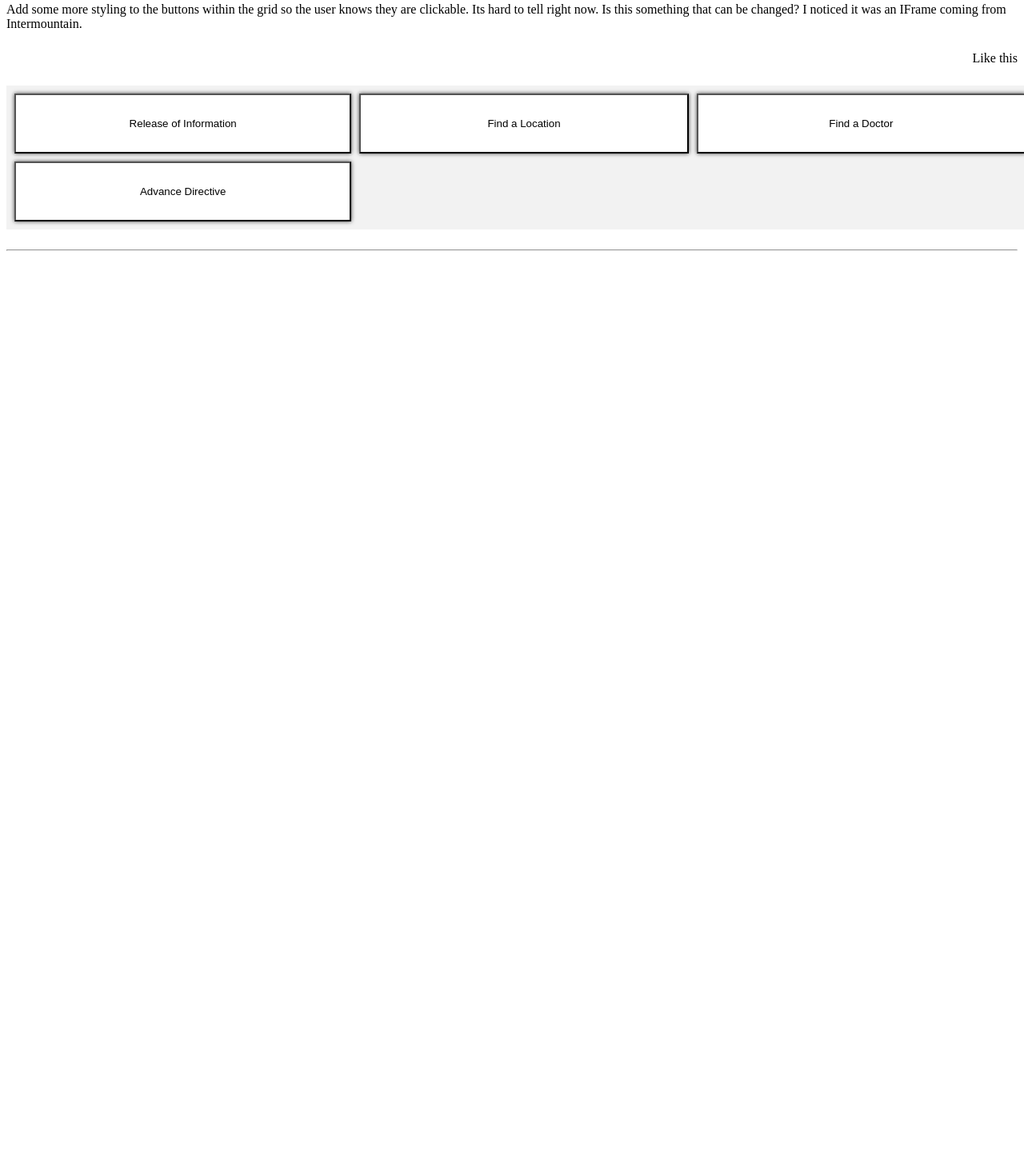
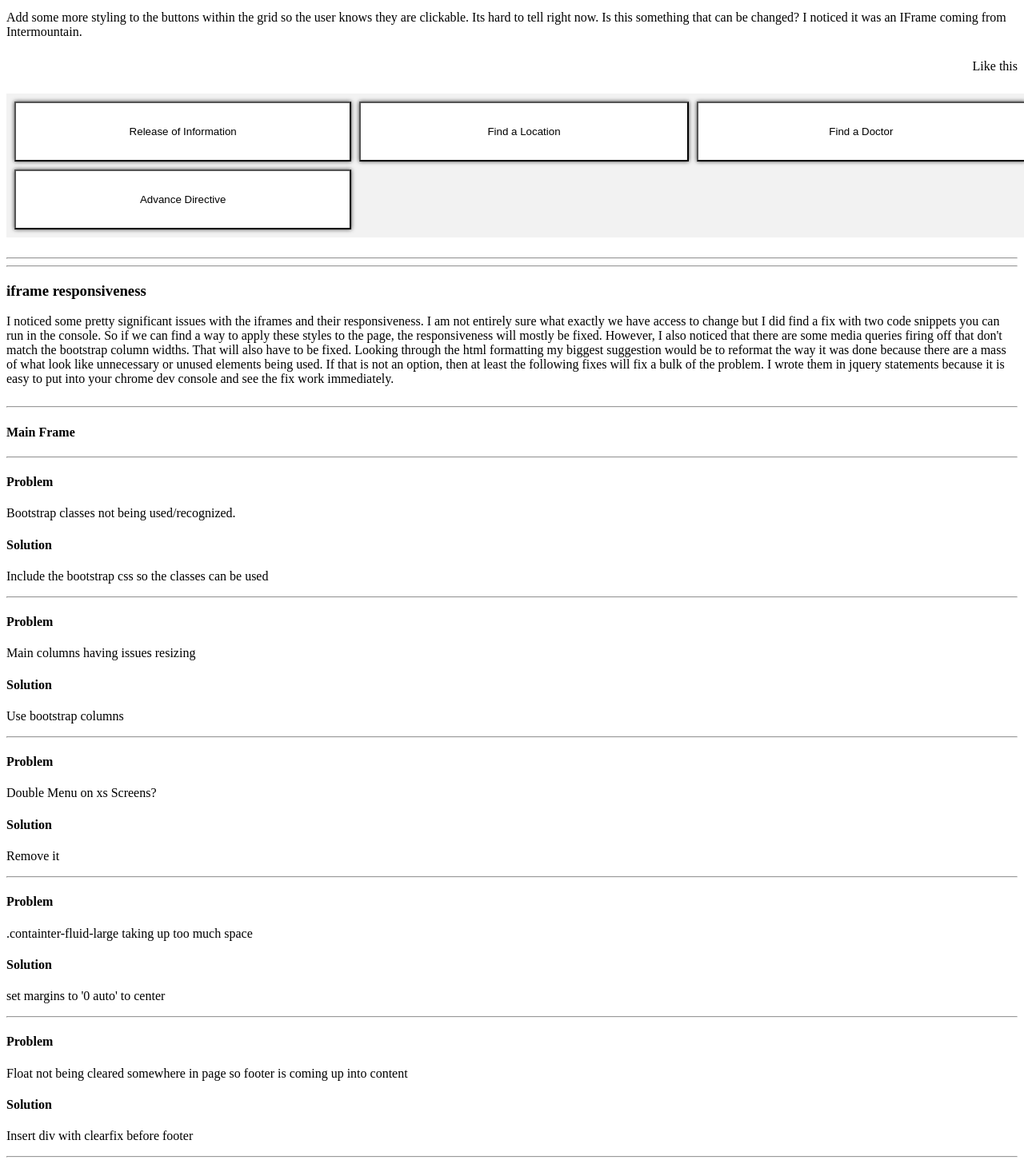
Before and after one commit to nwpray/jason-samples, a plain HTML site: page app/pages/my_health/my_health.html in a window 1280 px wide. Shown: the part 1548-2999 px from the top of the page at 80% size. Before the commit the page ends 1870 px from the top, so only its background shows below. Drawn offline with Linux system fonts and the light colour scheme.

Commit message:
Responsiveness suggestions.

```diff
--- a/app/pages/my_health/my_health.html
+++ b/app/pages/my_health/my_health.html
@@ -48,7 +48,7 @@
         </div>
     </div>
 
-    <hr>
+    <hr><hr>
 
     <h3>Dashboard Buttons</h3>
     <div class="row">
@@ -86,6 +86,78 @@
         </div>
     </div>
 
-    <hr>
+    <hr><hr>
+
+    <h3>iframe responsiveness</h3>
+    <div class="row">
+        <div class="col-xs-12 col-sm-12 col-md-12 col-lg-12">
+            <p>
+                I noticed some pretty significant issues with the iframes and their responsiveness. I am not entirely sure
+                what exactly we have access to change but I did find a fix with two code snippets you can run in the console.
+                So if we can find a way to apply these styles to the page, the responsiveness will mostly be fixed. However,
+                I also noticed that there are some media queries firing off that don't match the bootstrap column widths.
+                That will also have to be fixed. Looking through the html formatting my biggest suggestion would be to
+                reformat the way it was done because there are a mass of what look like unnecessary or unused elements
+                being used. If that is not an option, then at least the following fixes will fix a bulk of the problem.
+                I wrote them in jquery statements because it is easy to put into your chrome dev console and see the fix
+                work immediately.
+            </p>
+        </div>
+
+        <div class="col-xs-12 col-sm-12 col-md-12 col-lg-12">
+            <hr>
+            <h4><strong>Main Frame</strong></h4>
+            <hr>
+
+            <h4>Problem</h4>
+            <p>Bootstrap classes not being used/recognized.</p>
+            <h4>Solution</h4>
+            <p>Include the bootstrap css so the classes can be used</p>
+            <hr>
+
+            <h4>Problem</h4>
+            <p>Main columns having issues resizing</p>
+            <h4>Solution</h4>
+            <p>Use bootstrap columns</p>
+            <hr>
+
+            <h4>Problem</h4>
+            <p>Double Menu on xs Screens?</p>
+            <h4>Solution</h4>
+            <p>Remove it</p>
+            <hr>
+
+            <h4>Problem</h4>
+            <p>.containter-fluid-large taking up too much space</p>
+            <h4>Solution</h4>
+            <p>set margins to '0 auto' to center</p>
+            <hr>
+
+            <h4>Problem</h4>
+            <p>Float not being cleared somewhere in page so footer is coming up into content</p>
+            <h4>Solution</h4>
+            <p>Insert div with clearfix before footer</p>
+            <hr>
+
+            <img style="max-width: 600px; margin:0 auto; display:block;" src="/assets/images/my_health/top-fix.PNG"/>
+
+        </div>
+
+        <div class="col-xs-12 col-sm-12 col-md-12 col-lg-12">
+            <hr>
+            <h4><strong>iFrameResizer0</strong></h4>
+            <hr>
+
+            <h4>Problem</h4>
+            <p>Hardcoded Width and Height on angular-dashboard element</p>
+            <h4>Solution</h4>
+            <p>Replace all style with 'width: 100%' on angular-dashboard div</p>
+            <hr>
+
+            <img style="max-width: 600px; margin:0 auto; display:block;" src="/assets/images/my_health/iframe-fix.PNG"/>
+
+        </div>
+    </div>
+    <hr><hr>
 
 </div>
```
Also changed, not shown: assets/images/my_health/after-iframe-fix.PNG (added), assets/images/my_health/after-top-fix.PNG (added), assets/images/my_health/before-iframe-fix-2.PNG (added), assets/images/my_health/before-iframe-fix.PNG (added), assets/images/my_health/before-top-fix.PNG (added), assets/images/my_health/iframe-fix.PNG (added), assets/images/my_health/session-expire.PNG (added), assets/images/my_health/top-fix.PNG (added).
